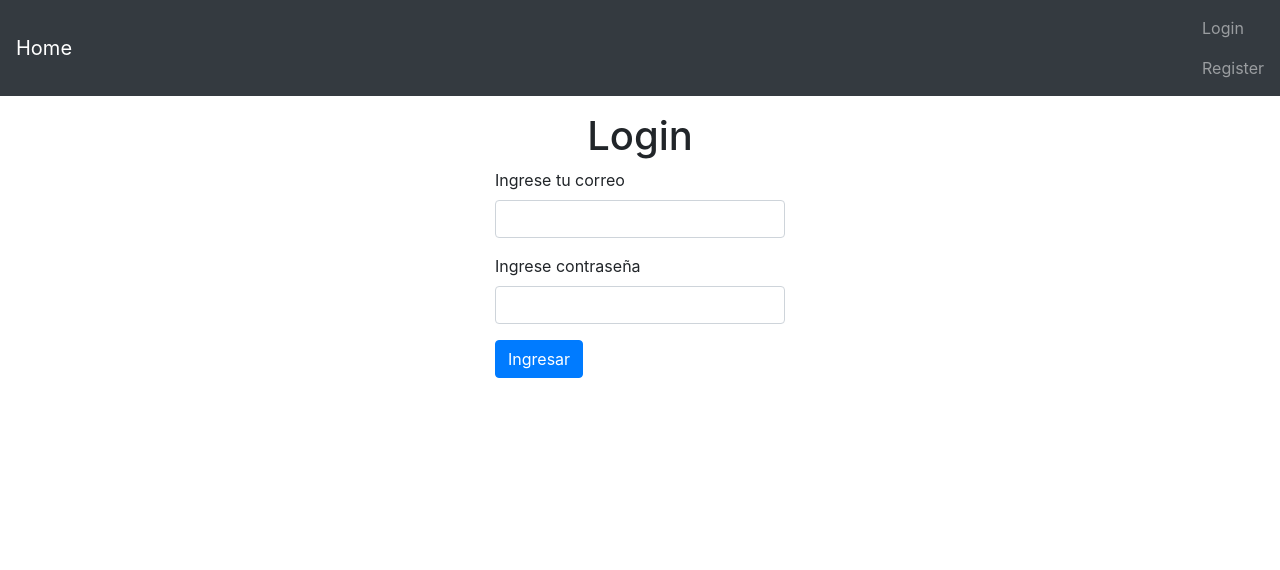
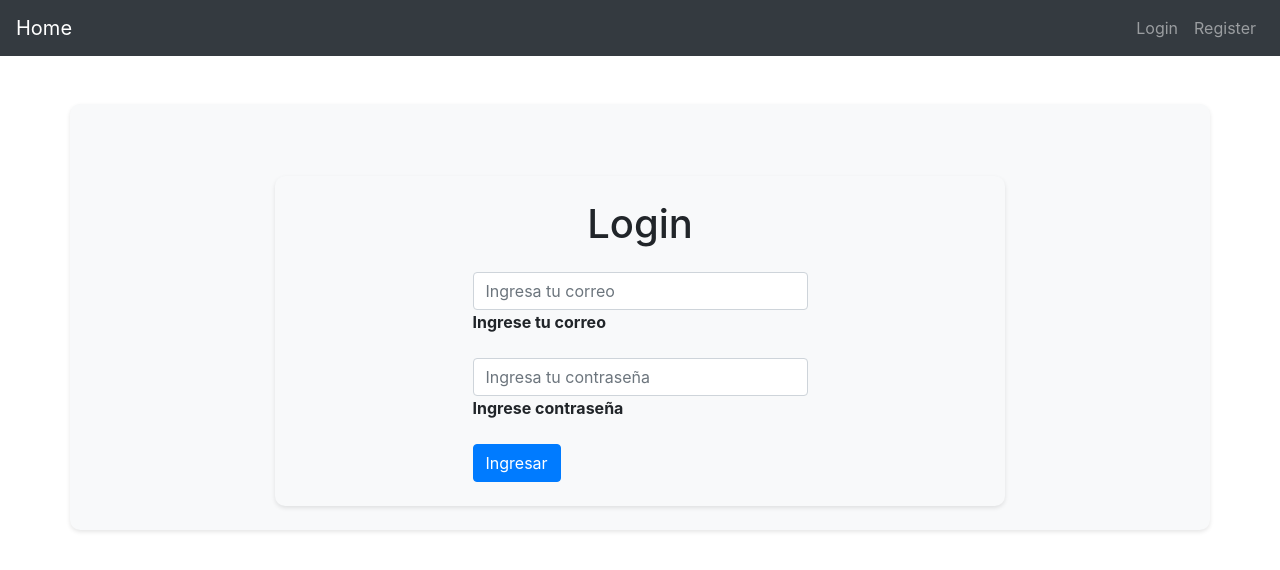
Before and after one commit to FMRezende/TodoList.Project, a Vue app: page /login in a window 1280 px wide. Shown: the top 570 px of the page. Built offline with nearby package versions, Linux system fonts and the light colour scheme.

Commit message:
add styles

```diff
--- a/src/App.vue
+++ b/src/App.vue
@@ -1,7 +1,11 @@
 <template>
   <div>
-    <nav class="navbar navbar-dark bg-dark">
+    <nav class="navbar navbar-expand-lg navbar-dark bg-dark">
       <router-link class="navbar-brand" to="/">Home</router-link>
+      <button class="navbar-toggler" type="button" data-toggle="collapse" data-target="#navbarNav" aria-controls="navbarNav" aria-expanded="false" aria-label="Toggle navigation">
+        <span class="navbar-toggler-icon"></span>
+      </button>
+      <div class="collapse navbar-collapse justify-content-end" id="navbarNav">
         <ul class="navbar-nav">
           <li class="nav-item" v-if="!userStore.user">
             <router-link class="nav-link" to="/login">Login</router-link>
@@ -11,14 +15,14 @@
           </li>
           <li class="nav-item" v-if="userStore.user">
             <a class="nav-link" href="#" @click="handleSignOut">Logout</a>
-
           </li>
         </ul>
+      </div>
     </nav>
-    <div class="container-fluid mt-3">
+    <div class="container mt-5">
       <div class="row justify-content-center">
-        <div class="col-md-6">
-          <div v-if="userStore.loadingSession">loading user...</div>
+        <div class="col-md-8">
+          <div v-if="userStore.loadingSession" class="text-center"><span class="spinner-border"></span> Loading user...</div>
           <router-view></router-view>
         </div>
       </div>
@@ -39,9 +43,7 @@ const selectedKeys = ref([]);
 const handleSignOut = async () => {
   await userStore.signOut()
   router.push({ path: "/login" })
-
 }
-
 watch(() => route.name, () => {
   selectedKeys.value = [route.name];
 });
@@ -49,12 +51,29 @@ watch(() => route.name, () => {
 
 <style>
 .container {
-  background-color: #fff;
+  background-color: #f8f9fa;
+  border-radius: 10px;
   padding: 24px;
-  min-height: calc(100vh - 64px);
+  box-shadow: 0 2px 4px rgba(0,0,0,.1);
 }
 
-.text-center {
-  text-align: center;
+.spinner-border {
+  display: inline-block;
+  width: 1rem;
+  height: 1rem;
+  vertical-align: text-bottom;
+  border: .25em solid currentColor;
+  border-right-color: transparent;
+  border-radius: 50%;
+  -webkit-animation: spinner-border .75s linear infinite;
+  animation: spinner-border .75s linear infinite;
+}
+
+@-webkit-keyframes spinner-border {
+  to { -webkit-transform: rotate(360deg); transform: rotate(360deg); }
+}
+
+@keyframes spinner-border {
+  to { -webkit-transform: rotate(360deg); transform: rotate(360deg); }
 }
 </style>
--- a/src/components/AddForm.vue
+++ b/src/components/AddForm.vue
@@ -1,18 +1,19 @@
 <template>
-    <form @submit.prevent="onFinish" autocomplete="off">
-      <div class="mb-3">
-        <label class="form-label">Ingrese una tarea</label>
+  <form @submit.prevent="onFinish" autocomplete="off" class="mb-3">
+    <div class="form-floating mb-3">
       <input
         type="text"
         class="form-control"
+        id="floatingInput"
         v-model="formState.tarea"
         required
       />
+      <label for="floatingInput">Ingrese una tarea</label>
     </div>
     <button
       v-if="!databaseStore.loading"
       type="submit"
-        class="btn btn-primary"
+      class="btn btn-primary btn-lg"
       :disabled="databaseStore.loading"
     >
       Agregar Tarea
@@ -25,7 +26,7 @@
 import { reactive } from "vue";
 import { useDatabaseStore } from "../stores/database";
 import { useUserStore } from "../stores/user";
-  import { message } from "ant-design-vue";
+
 
 const userStore = useUserStore();
 const databaseStore = useDatabaseStore();
@@ -39,9 +40,9 @@
   const error = await databaseStore.addTarea(formState.tarea, formState.user_id);
   if (!error) {
     formState.tarea = "";
-      message.success("Tarea agregada ");
+    alert("Tarea agregada ");
   } else {
-      message.error("Ocurrió un error en el servidor. Por favor, intenta nuevamente.");
+    alert("Ocurrió un error en el servidor. Por favor, intenta nuevamente.");
   }
 };
 </script>
--- a/src/views/EditarView.vue
+++ b/src/views/EditarView.vue
@@ -1,9 +1,9 @@
 <template>
-    <div>
-      <h1>Editar id: {{ route.params.id }}</h1>
-      <form @submit.prevent="onFinish">
+  <div class="container mt-5">
+    <h1 class="text-primary">Editar tarea con ID: {{ route.params.id }}</h1>
+    <form @submit.prevent="onFinish" class="mt-3">
       <div class="form-group">
-          <label for="tarea">Ingrese una Tarea</label>
+        <label for="tarea" class="text-dark">Ingrese una tarea</label>
         <input
           type="text"
           class="form-control"
@@ -27,15 +27,14 @@
 import { onMounted, reactive } from "vue";
 import { useRoute } from "vue-router";
 import { useDatabaseStore } from "../stores/database";
-
 import router from "../router/index";
 
 const databaseStore = useDatabaseStore();
 const route = useRoute();
+
 const formState = reactive({
   tarea: "",
 });
-
 const onFinish = async () => {
   console.log("todo correcto");
   const error = await databaseStore.updateTarea(route.params.id, formState.tarea);
@@ -44,7 +43,6 @@ const onFinish = async () => {
       alert("Tarea editada");
   }
   router.push({path: "/"});
-
   switch (error) {
       // buscar errores de firestore
       default:
@@ -54,7 +52,6 @@ const onFinish = async () => {
           break;
   }
 };
-
 onMounted(async () => {
 
   const { documents } = databaseStore;
@@ -64,3 +61,45 @@ onMounted(async () => {
   }
 });
 </script>
+
+<style>
+  .container {
+    max-width: 500px;
+  }
+
+  label {
+    font-weight: bold;
+  }
+
+  .btn-primary {
+    background-color: #007bff;
+    border-color: #007bff;
+  }
+
+  .btn-primary:hover {
+    background-color: #0069d9;
+    border-color: #0062cc;
+  }
+
+  .btn-primary:active {
+    background-color: #0062cc;
+    border-color: #005cbf;
+  }
+
+  .btn-primary:focus {
+    box-shadow: 0 0 0 0.2rem rgba(38, 143, 255, 0.5);
+  }
+
+  .text-primary {
+    color: #007bff;
+  }
+
+  .text-dark {
+    color: #343a40;
+  }
+
+  input[type="text"]:focus {
+    border-color: #007bff;
+    box-shadow: 0 0 0 0.2rem rgba(38, 143, 255, 0.5);
+  }
+</style>
--- a/src/views/LoginView.vue
+++ b/src/views/LoginView.vue
@@ -1,44 +1,44 @@
 <template>
-    <h1 class="text-center">Login</h1>
+  <div class="container mt-5">
+    <h1 class="text-center mb-4">Login</h1>
     <div class="row justify-content-center">
       <div class="col-sm-12 col-md-6">
-        <form @submit.prevent="onFinish" @invalid="onFinishFailed">
-          <div class="mb-3">
-            <label for="email" class="form-label">Ingrese tu correo</label>
-            <input type="email" class="form-control" id="email" required v-model="formState.email">
+        <form @submit.prevent="onFinish" @invalid="onFinishFailed" class="needs-validation" novalidate>
+          <div class="form-floating mb-3">
+            <input type="email" class="form-control" id="email" required v-model="formState.email" placeholder="Ingresa tu correo">
+            <label for="email">Ingrese tu correo</label>
             <div class="invalid-feedback">
               Ingresa un email válido.
             </div>
           </div>
-          <div class="mb-3">
-            <label for="password" class="form-label">Ingrese contraseña</label>
-            <input type="password" class="form-control" id="password" minlength="6" required v-model="formState.password">
+          <div class="form-floating mb-3">
+            <input type="password" class="form-control" id="password" minlength="6" required v-model="formState.password" placeholder="Ingresa tu contraseña">
+            <label for="password">Ingrese contraseña</label>
             <div class="invalid-feedback">
               Ingresa una contraseña con mínimo 6 carácteres.
             </div>
           </div>
+          <div class="d-grid gap-2">
             <button type="submit" class="btn btn-primary" :disabled="userStore.loadingUser">
               <template v-if="userStore.loadingUser">
-              <span class="spinner-border spinner-border-sm" role="status" aria-hidden="true"></span>
+                <span class="spinner-border spinner-border-sm me-2" role="status" aria-hidden="true"></span>
                 <span class="visually-hidden">Cargando...</span>
               </template>
               <template v-else>
                 Ingresar
               </template>
             </button>
+          </div>
         </form>
+      </div>
     </div>
   </div>
 </template>
 
 <script setup>
-
-
 import { reactive } from "vue";
 import { useUserStore } from "../stores/user";
-import {useRouter} from 'vue-router'
-
-
+import {useRouter} from 'vue-router';
 
 const router = useRouter()
 const userStore = useUserStore();
--- a/src/views/RegisterView.vue
+++ b/src/views/RegisterView.vue
@@ -1,34 +1,34 @@
 <template>
   <div class="container">
-    <h1 class="text-center">Register</h1>
+    <h1 class="text-center mt-5 mb-4">Register</h1>
     <div class="row justify-content-center">
       <div class="col-sm-12 col-md-8 col-lg-6">
         <form @submit.prevent="onFinish" autocomplete="off">
           <div class="form-group">
-            <label for="email">Ingrese tu correo</label>
+            <label for="email">Email</label>
             <input type="email" class="form-control" id="email" v-model="formState.email" required>
             <div class="invalid-feedback">
-              Ingresa un email válido
+              Please enter a valid email.
             </div>
           </div>
           <div class="form-group">
-            <label for="password">Ingrese contraseña</label>
+            <label for="password">Password</label>
             <input type="password" class="form-control" id="password" v-model="formState.password" minlength="6" required>
             <div class="invalid-feedback">
-              Ingresa una contraseña con mínimo 6 carácteres
+              Please enter a password with at least 6 characters.
             </div>
           </div>
           <div class="form-group">
-            <label for="repassword">Repita contraseña</label>
+            <label for="repassword">Confirm Password</label>
             <input type="password" class="form-control" id="repassword" v-model="formState.repassword"
               :disabled="formState.password === ''" :pattern="`^${formState.password}$`" required>
             <div class="invalid-feedback">
-              No coinciden las contraseñas
+              Passwords do not match.
             </div>
           </div>
           <div class="form-group text-center">
             <button type="submit" class="btn btn-primary" :disabled="userStore.loadingUser">
-              {{ userStore.loadingUser ? 'Ingresando...' : 'Ingresar' }}
+              {{ userStore.loadingUser ? 'Signing up...' : 'Sign up' }}
             </button>
           </div>
         </form>
@@ -40,7 +40,7 @@
 <script setup>
 import { reactive } from "vue";
 import { useUserStore } from "../stores/user";
-import { useRouter } from 'vue-router'
+import { useRouter } from 'vue-router';
 
 const router = useRouter()
 const userStore = useUserStore();
@@ -49,7 +49,6 @@ const formState = reactive({
   password: "",
   repassword: "",
 });
-
 const onFinish = async () => {
   const error = await userStore.signUp(formState.email, formState.password);
   router.push({ path: "/" });
```
Also changed, not shown: src/views/HomeView.vue (+13 -12 lines). Lines whose indentation alone changed are shown as unchanged.
